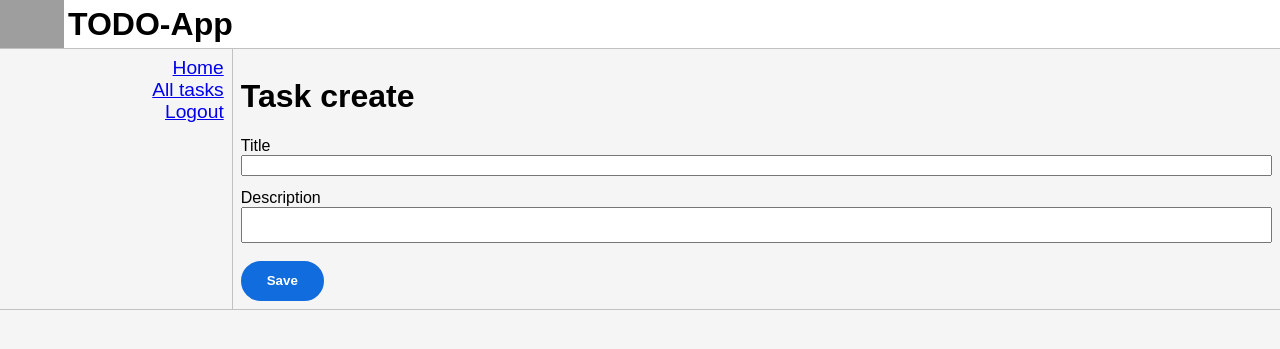
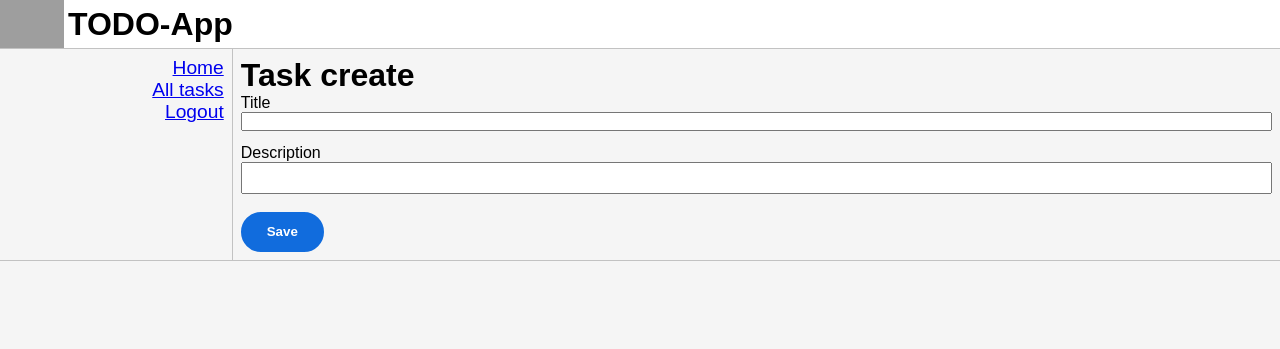
Before and after one commit to mmerklinger/todo-app, a Python web app: template todo_app/templates/tasks_create.html in a window 1280 px wide. Shown: the top 349 px of the page. Run offline with Jinja, Linux system fonts and the light colour scheme; the template is opened without the code that fills it, so the values that code supplies are empty; grey boxes are pictures that could not be loaded.

Commit message:
Set margin and padding default to zero

```diff
--- a/todo_app/static/styles.css
+++ b/todo_app/static/styles.css
@@ -1,8 +1,11 @@
 /* general */
 
-body {
+* {
     margin: 0;
     padding: 0;
+}
+
+body {
     font-family: Arial, Helvetica, sans-serif;
     background-color: #F5F5F5;
 }
```
